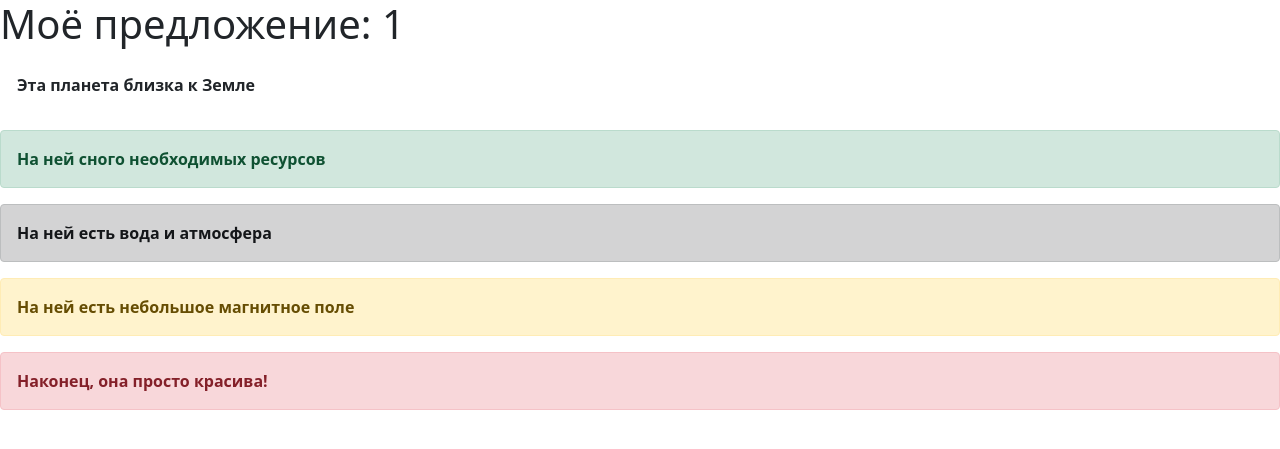
After one commit to IDRERD/mars, a Flask app: page /choice/1 in a window 1280 px wide. The commit adds this page. Shown: the top 449 px of the page. Run offline with Flask 3, Linux system fonts and the light colour scheme.

Commit message:
Mars choice

```diff
--- a/server.py
+++ b/server.py
@@ -73,5 +73,9 @@ def carousel():
         return f.read()
 
 
+@app.route("/choice/<planet_name>")
+def choice(planet_name):
+    return render_template("choice.html", planet_name=planet_name)
+
 if __name__ == "__main__":
     app.run(port=8000, host="127.0.0.1")
--- /dev/null
+++ b/templates/choice.html
@@ -0,0 +1,20 @@
+<!DOCTYPE HTML>
+<html lang="en">
+<head>
+	<meta charset="utf-8">
+	<meta name="viewport" content="width=device-width, initial-scale=1, shrink-to-fit=no">
+                    <link rel="stylesheet"
+                    href="https://cdn.jsdelivr.net/npm/bootstrap@5.0.0-beta1/dist/css/bootstrap.min.css"
+                    integrity="sha384-giJF6kkoqNQ00vy+HMDP7azOuL0xtbfIcaT9wjKHr8RbDVddVHyTfAAsrekwKmP1"
+                    crossorigin="anonymous">
+	<title>Варианты выбора</title>
+</head>
+<body>
+	<h1>Моё предложение: {{planet_name}}</h1>
+	<div class="alert alert-heading" role="alert"><b>Эта планета близка к Земле</b></div>
+	<div class="alert alert-success" role="alert"><b>На ней сного необходимых ресурсов</b></div>
+	<div class="alert alert-dark" role="alert"><b>На ней есть вода и атмосфера</b></div>
+	<div class="alert alert-warning" role="alert"><b>На ней есть небольшое магнитное поле</b></div>
+	<div class="alert alert-danger" role="alert"><b>Наконец, она просто красива!</b></div>
+</body>
+</html>
--- a/templates/promotion_image.html
+++ b/templates/promotion_image.html
@@ -1,5 +1,4 @@
 <!DOCTYPE HTML>
-<!DOCTYPE html>
 <html>
 <head>
 	<meta charset="utf-8">
```
